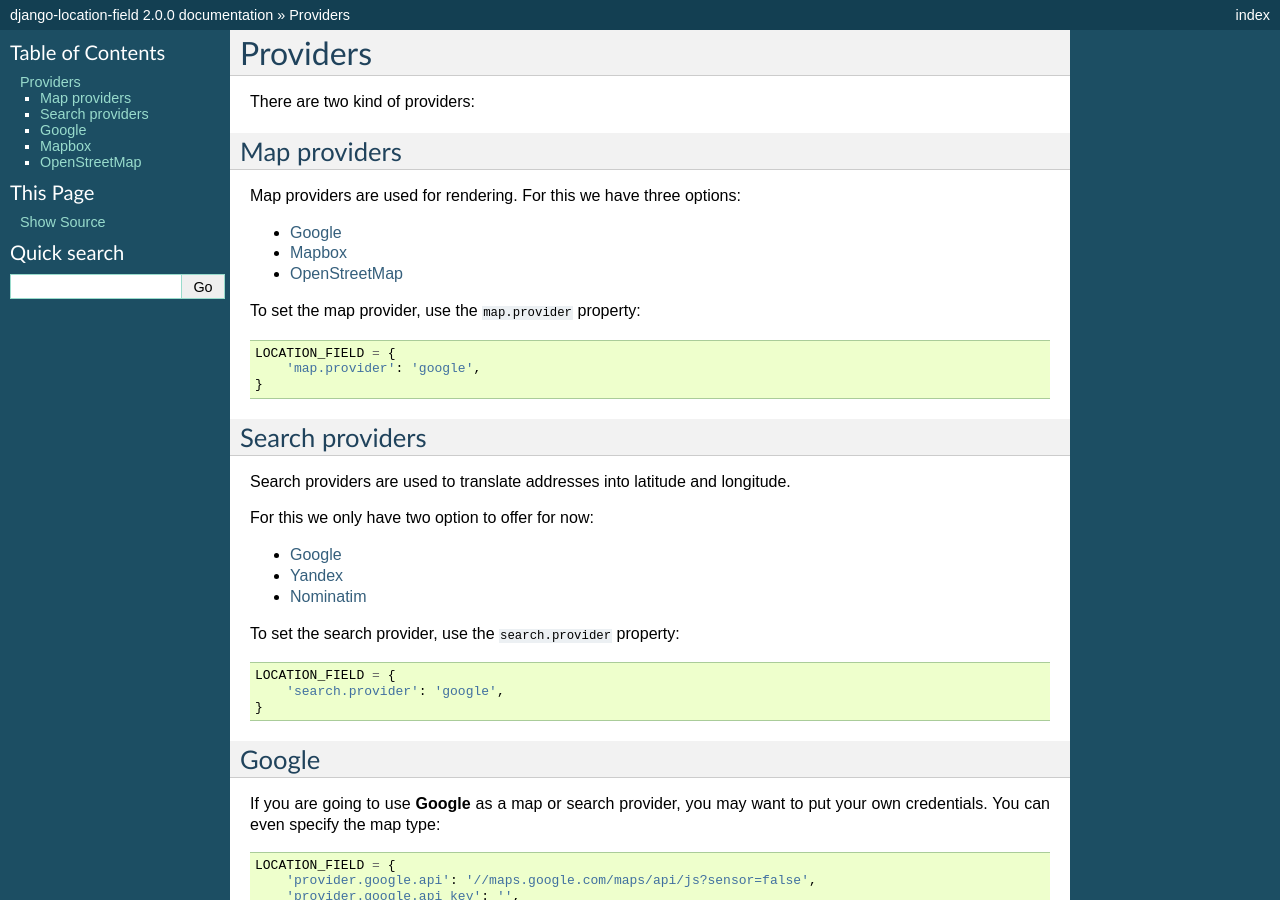
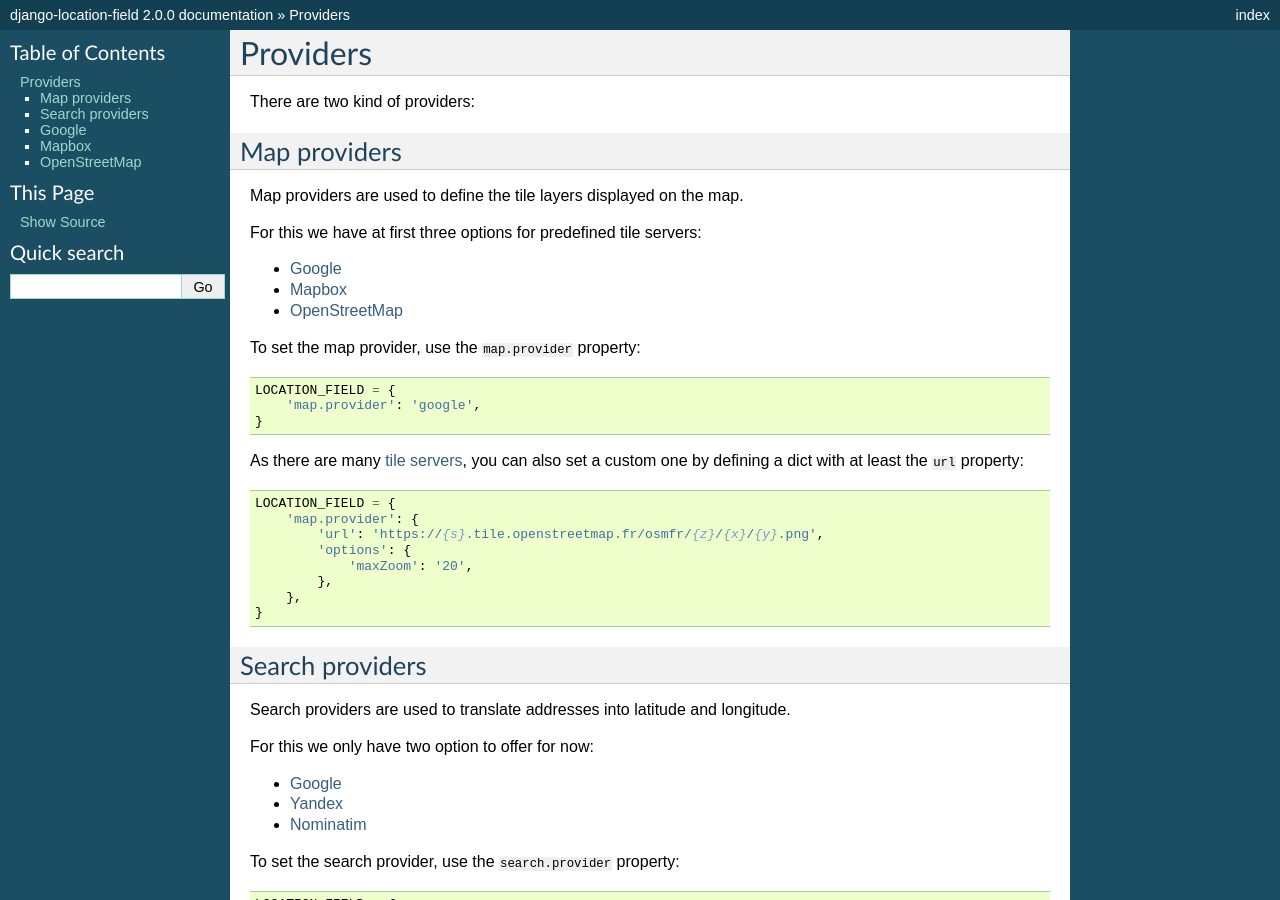
Before and after one commit to caioariede/django-location-field, a Sphinx documentation site: the page built from docs/source/providers.rst, in a window 1280 px wide and 900 px high. Built offline with Sphinx 7.4.7, drawn with Linux system fonts in a browser that asks for light colours.

Commit message:
Accept a custom map provider in the options

```diff
--- a/docs/source/providers.rst
+++ b/docs/source/providers.rst
@@ -6,7 +6,9 @@ There are two kind of providers:
 Map providers
 -------------
 
-Map providers are used for rendering. For this we have three options:
+Map providers are used to define the tile layers displayed on the map.
+
+For this we have at first three options for predefined tile servers:
 
 - `Google <providers.html#google>`__
 - `Mapbox <providers.html#mapbox>`__
@@ -18,6 +20,20 @@ To set the map provider, use the ``map.provider`` property:
 
     LOCATION_FIELD = {
         'map.provider': 'google',
+    }
+
+As there are many `tile servers <https://wiki.openstreetmap.org/wiki/Tiles#Servers>`__,
+you can also set a custom one by defining a dict with at least the ``url`` property:
+
+.. code-block:: python
+
+    LOCATION_FIELD = {
+        'map.provider': {
+            'url': 'https://{s}.tile.openstreetmap.fr/osmfr/{z}/{x}/{y}.png',
+            'options': {
+                'maxZoom': '20',
+            },
+        },
     }
 
 
```
Also changed, not shown: location_field/static/location_field/js/form.js (+10 -4 lines).
